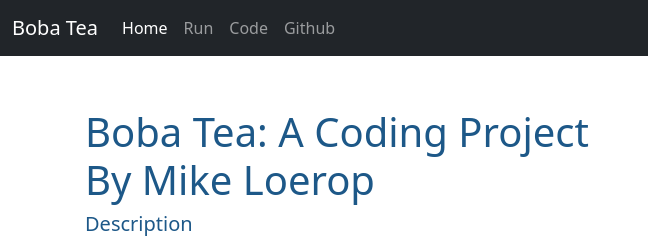
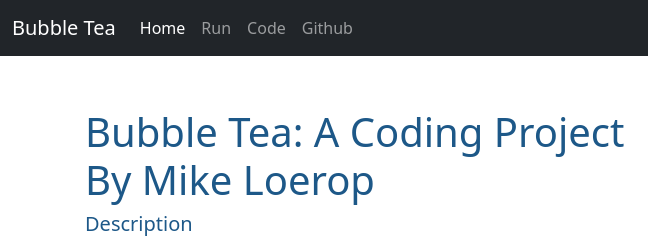
Before and after one commit to MikeLoerop/Javascript_BobaTea, a plain HTML site: page index.html in a window 1280 px wide. Shown: the top 241 px of the page, 0-648 px from the left. Drawn offline with nearby package versions, Linux system fonts and the light colour scheme.

Commit message:
Update to "bubble" instead of "boba"

```diff
--- a/index.html
+++ b/index.html
@@ -2,7 +2,7 @@
 <html lang="en" class="h-100">
 
 <head>
-    <title>Mirror: A Coding Project By Michael Loerop</title>
+    <title>Bubble Tea: A Coding Project By Michael Loerop</title>
     <link rel="icon" type="image/x-icon" href="/img/Mike-Loerop-Logo-Favicon.png">
     <!-- Required meta tags -->
     <meta charset="utf-8">
@@ -25,7 +25,7 @@
 <!-- Navbar -->
 <nav class="navbar navbar-expand-md navbar-dark fixed-top bg-dark">
     <div class="container-fluid">
-        <a class="navbar-brand" href="index.html">Boba Tea</a>
+        <a class="navbar-brand" href="index.html">Bubble Tea</a>
         <button class="navbar-toggler" type="button" data-bs-toggle="collapse" data-bs-target="#navbarCollapse"
             aria-controls="navbarCollapse" aria-expanded="false" aria-label="Toggle navigation">
             <span class="navbar-toggler-icon"></span>
@@ -43,7 +43,7 @@
                 </li>
 
                 <li class="nav-item">
-                    <a class="nav-link" href="https://github.com/MikeLoerop/Javascript_Mirror" target="_blank" >Github</a>
+                    <a class="nav-link" href="https://github.com/MikeLoerop/Javascript_BubbleTea" target="_blank" >Github</a>
                 </li>
             </ul>
         </div>
@@ -55,7 +55,7 @@
        <div class="container">
            <div class="row row-cols-1 row-cols-lg-2">
                <div class="col order-last order-lg-first">
-                    <h1 class="mt-5">Boba Tea: A Coding Project By Mike Loerop</h1>
+                    <h1 class="mt-5">Bubble Tea: A Coding Project By Mike Loerop</h1>
                     <h4 class="lead">Description</h4>
                     <ul class="fa-ul pt-2 checklist">
                         <li><span class="fa-li"><i class="fas fa-check-square"></i></span>CSS & Boostrap Layout</li>
```
Also changed, not shown: app.html (+3 -3 lines), code.html (+3 -3 lines), img/Bubble-Tea-Logo.gif (added).
